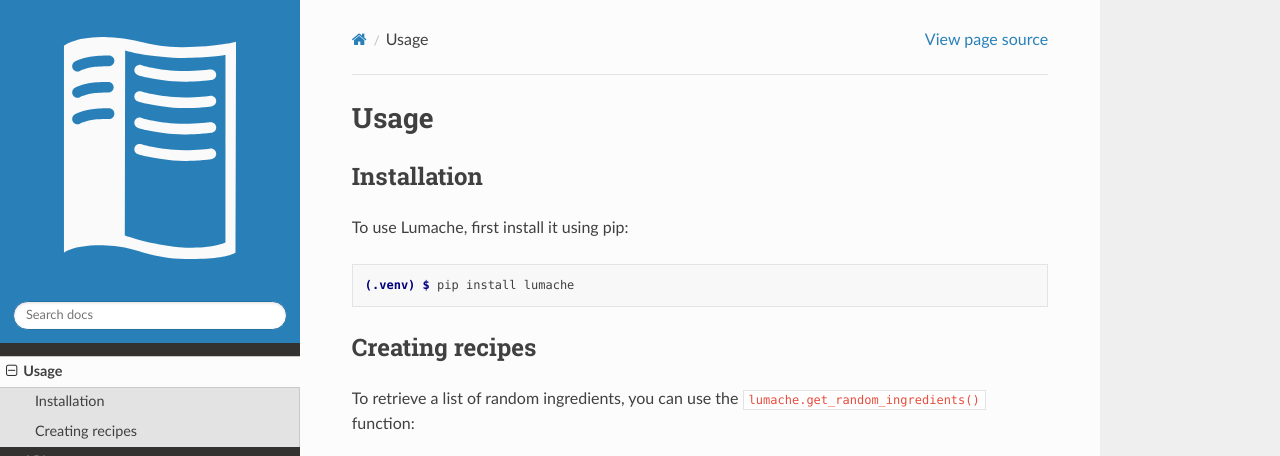
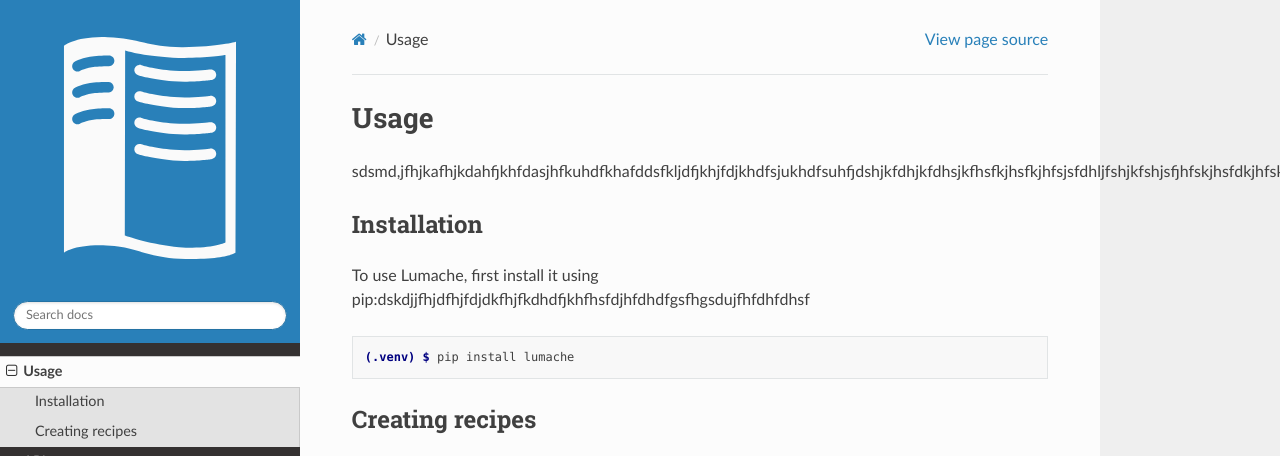
Before and after one commit to annacfs/chpl, a Sphinx documentation site: the page built from docs/source/usage.rst, in a window 1280 px wide and 1167 px high, cut to the strip 0-456 px from the top of the window. Built offline with Sphinx 7.4.7 and the Read the Docs theme 2.0.0, drawn with Linux system fonts in a browser that asks for light colours.

Commit message:
Update usage.rst

```diff
--- a/docs/source/usage.rst
+++ b/docs/source/usage.rst
@@ -1,12 +1,13 @@
 Usage
 =====
+sdsmd,jfhjkafhjkdahfjkhfdasjhfkuhdfkhafddsfkljdfjkhjfdjkhdfsjukhdfsuhfjdshjkfdhjkfdhsjkfhsfkjhsfkjhfsjsfdhljfshjkfshjsfjhfskjhsfdkjhfskfskjhfsdkjhsfjkhfshfskufs
 
 .. _installation:
 
 Installation
 ------------
 
-To use Lumache, first install it using pip:
+To use Lumache, first install it using pip:dskdjjfhjdfhjfdjdkfhjfkdhdfjkhfhsfdjhfdhdfgsfhgsdujfhfdhfdhsf
 
 .. code-block:: console
 
```
